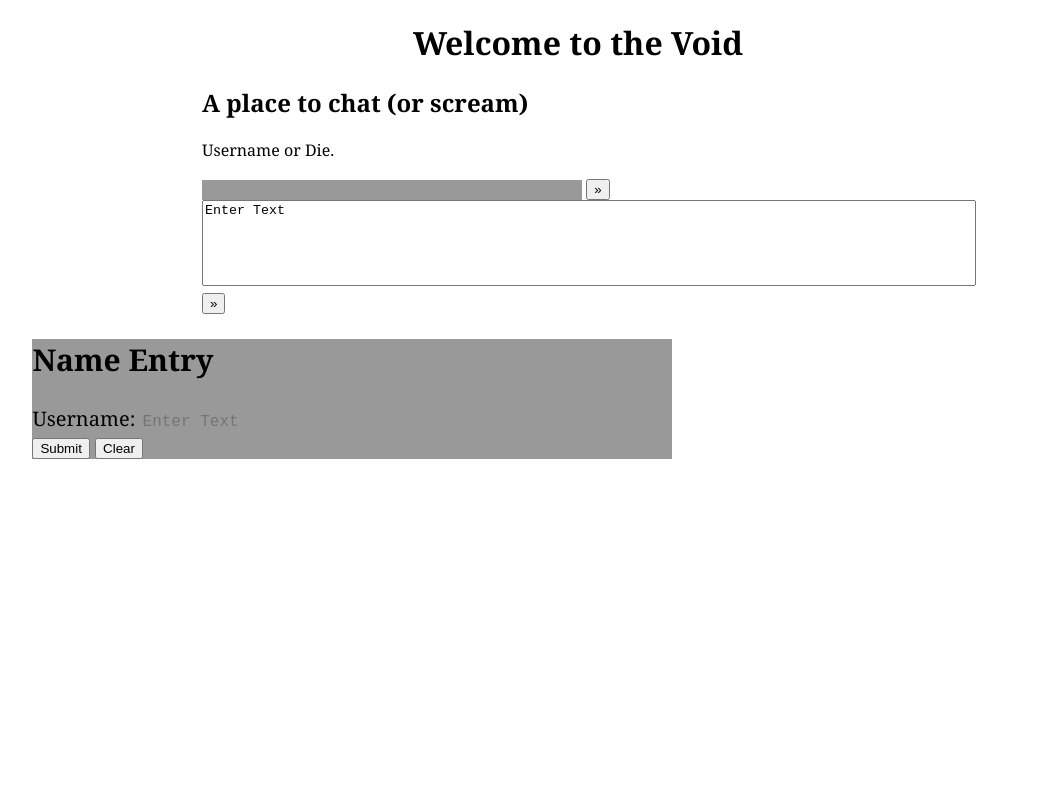
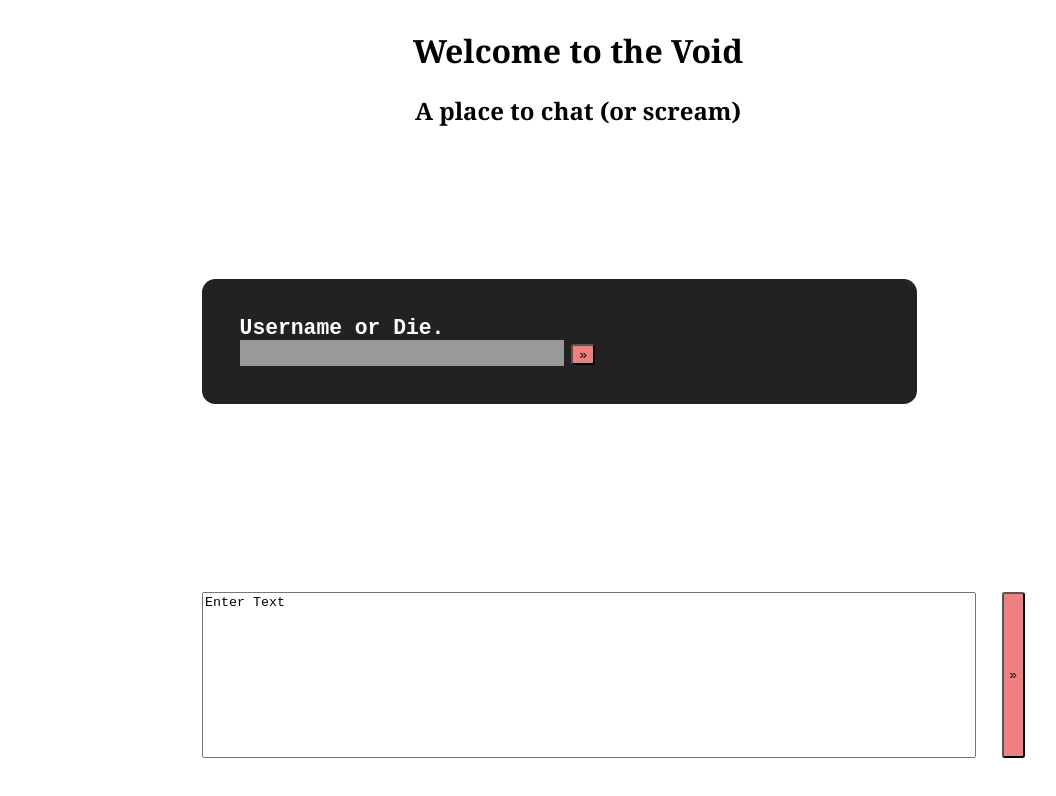
Before and after one commit to folkenrothk/WebDev-chatServer, a plain HTML site: page docs/index.html in a window 1280 px wide. Shown: the whole page, without its empty margins (62-1118 px from the left). Drawn offline with Linux system fonts and the light colour scheme.

Commit message:
IT FUCKING WORKS IM A GOD

```diff
--- a/docs/index.html
+++ b/docs/index.html
@@ -10,13 +10,15 @@
         <div id = "chat-login">
           <h1>Welcome to the Void </h1>
           <h2> A place to chat (or scream)</h2>
-          <p> Username or Die.</p>
-          <form id="nameForm">
-            <label for="nameEntry" title="Username selection" hidden>Username:</label>
-            <input type="text" id="nameEntry">
-            <button id="setName" type="button">
-              &raquo;
-            </button>
+          <div id="nameBox">
+            <b>Username or Die.</b>
+            <form id="nameForm">
+              <label for="nameEntry" title="Username selection" hidden>Username:</label>
+              <input type="text" id="nameEntry">
+              <button id="setName" type="submit">
+                &raquo;
+              </button>
+          </div>
           </form>
         </div>
       </div>
@@ -31,7 +33,7 @@
         </form>
       </div>
     </main>
-
+    <!-- // Do I even neeed thisssssss
       <div id = "nameModal">
         <h2>Name Entry</h2>
         <form>
@@ -43,9 +45,7 @@
           </div>
         </form>
       </div>
-
-
-    <!-- Use <script> element to import the client.js file -->
+      -->
     <script src="scripts/client.js" type="text/javascript"></script>
   </body>
 </html>
--- a/docs/scripts/client.js
+++ b/docs/scripts/client.js
@@ -17,9 +17,10 @@ setName.addEventListener("click", (evt) => {
     let name = nameEntry.value;
     if(!name) return false;
     chat.name = name;
-    nameModal.setAttribute("hidden","true");
+    nameBox.setAttribute("hidden","true");
     evt.preventDefault();
 })
+
 
 // Using enter key as submission option
 sendMsg.addEventListener("keydown", (evt) => {
@@ -65,7 +66,7 @@ var chat = {
         // we can only send one thing (but this can be a package of things)
         let packet = {
             user: chat.name,
-            text: sendMsg.value() || message,
+            text: sendMsg.value || message,
             type: type
         }
         //prevent blank messages (mostly)
--- a/docs/style/style.css
+++ b/docs/style/style.css
@@ -12,44 +12,71 @@ input {
     color: black;
     border: none;
     font-family: monospace;
-    font-size: 16px;
+    font-size: 16pt;
 }
 
 textarea {
     resize: none;
     width: 60vw;
-    height: 10vh;
+    height: 20vh;
+    order: 1;
 }
 
 button {
-
+    border-radius: 2pt;
+    background-color: lightcoral;
 }
 
-h1 {
+h1, h2 {
     text-align: center;
 }
 
-#nameModal {
-    position: relative;
-    background: #999999;
-    top: 50%;
-    transform: translate(-50%); /* flexibleness*/
-    margin: 0 20%;
-    width: 50vw;
-    font-size: 20px;
+#chat-window {
+    display: grid;
+    grid-template-rows: auto auto;
 }
 
-#msgLabel {
-    display: block;
+#chat-login {
+    order: 1;
 }
+
+#nameBox{
+    padding: 5%;
+    border-radius: 10pt;
+    background: #222222;
+    color: #ffffff;
+    position: relative;
+    top: 50%;
+    width: 50vw;
+    font-family: monospace;
+}
+
+#nameBox > b{
+    text-align: left;
+    font-size: 16pt;
+}
+
+
 
 #nameEntry {
     width: 50%;
 }
 
-#spacer {
-    color: #ffffff;
+
+
+#chatForm {
+    order: 2;
+    position: relative;
+    top: 40vh;
+    display: grid;
+    grid-template-columns: auto auto;
+    grid-gap: 2vw;
 }
+
+#sendBtn {
+    order: 2;
+}
+
 
 /* Create media query */
 
```
